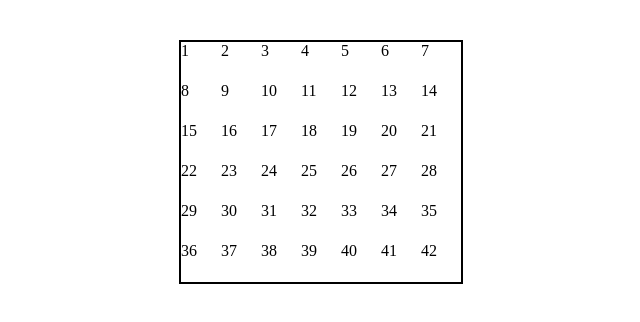
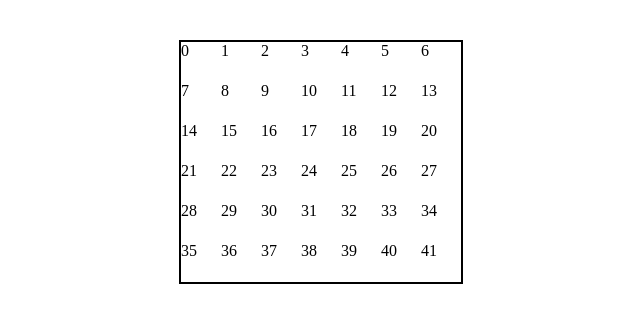
Before and after one commit to Andy-Reynolds/connect-four-project, a plain HTML site: page index.html in a window 1280 px wide. Shown: the full height of the page, 319-959 px from the left. Drawn offline with Linux system fonts and the light colour scheme.

Commit message:
Changed grid numbering to reflect starting index of zero

```diff
--- a/index.html
+++ b/index.html
@@ -11,6 +11,7 @@
 <body>
 
   <div class="playing-grid">
+    <div class="playing-grid__token-space">0</div>
     <div class="playing-grid__token-space">1</div>
     <div class="playing-grid__token-space">2</div>
     <div class="playing-grid__token-space">3</div>
@@ -45,14 +46,13 @@
     <div class="playing-grid__token-space">32</div>
     <div class="playing-grid__token-space">33</div>
     <div class="playing-grid__token-space">34</div>
-    <div class="playing-grid__token-space">35</div>
+    <div class="playing-grid__token-space allowed">35</div>
     <div class="playing-grid__token-space allowed">36</div>
     <div class="playing-grid__token-space allowed">37</div>
     <div class="playing-grid__token-space allowed">38</div>
     <div class="playing-grid__token-space allowed">39</div>
     <div class="playing-grid__token-space allowed">40</div>
     <div class="playing-grid__token-space allowed">41</div>
-    <div class="playing-grid__token-space allowed">42</div>
   </div>
 
 </body>
```
